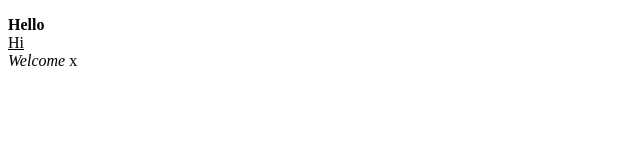
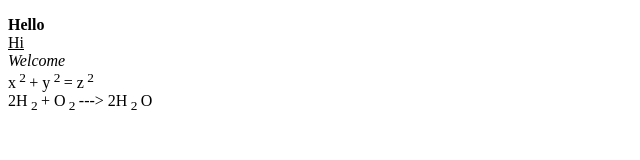
Before and after one commit to iamneo-production/ffbcadfadaeccdffeecabfeedab, a website: page public/index.html in a window 1280 px wide. Shown: the whole page, without its empty margins (0-640 px from the left). Drawn offline with Linux system fonts and the light colour scheme.

Commit message:
Backup Commit

```diff
--- a/public/index.html
+++ b/public/index.html
@@ -1,6 +1,6 @@
 <!DOCTYPE html>
 <body>
-    <p><b> Hello </b><br> <u> Hi </u><br> <i> Welcome </i> x<sup</p>
+    <p><b> Hello </b><br> <u> Hi </u><br> <i> Welcome </i><br> x<sup> 2 </sup> + y<sup> 2 </sup> = z<sup> 2 </sup><br> 2H<sub> 2 </sub> + O<sub> 2 </sub> ---> 2H<sub> 2 </sub> O </sub></p>
 
 <body>
 </body>
```
